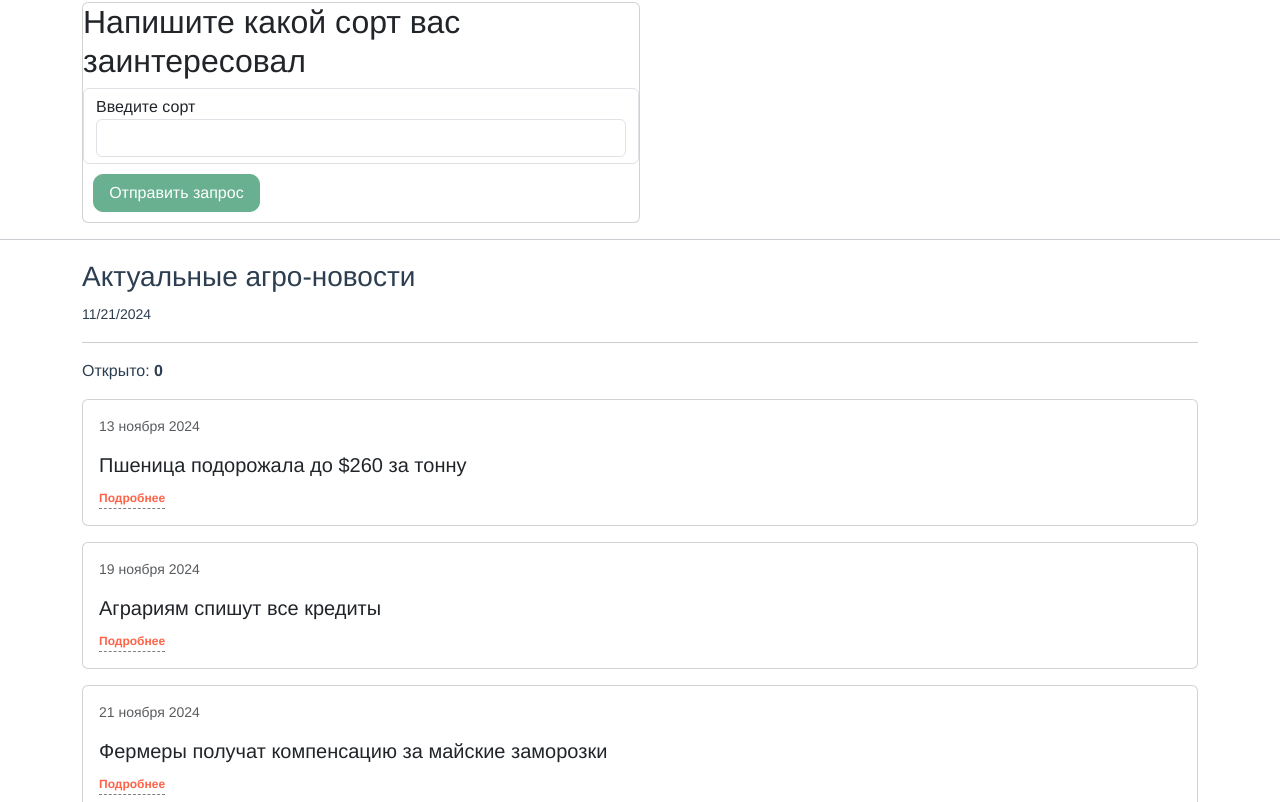
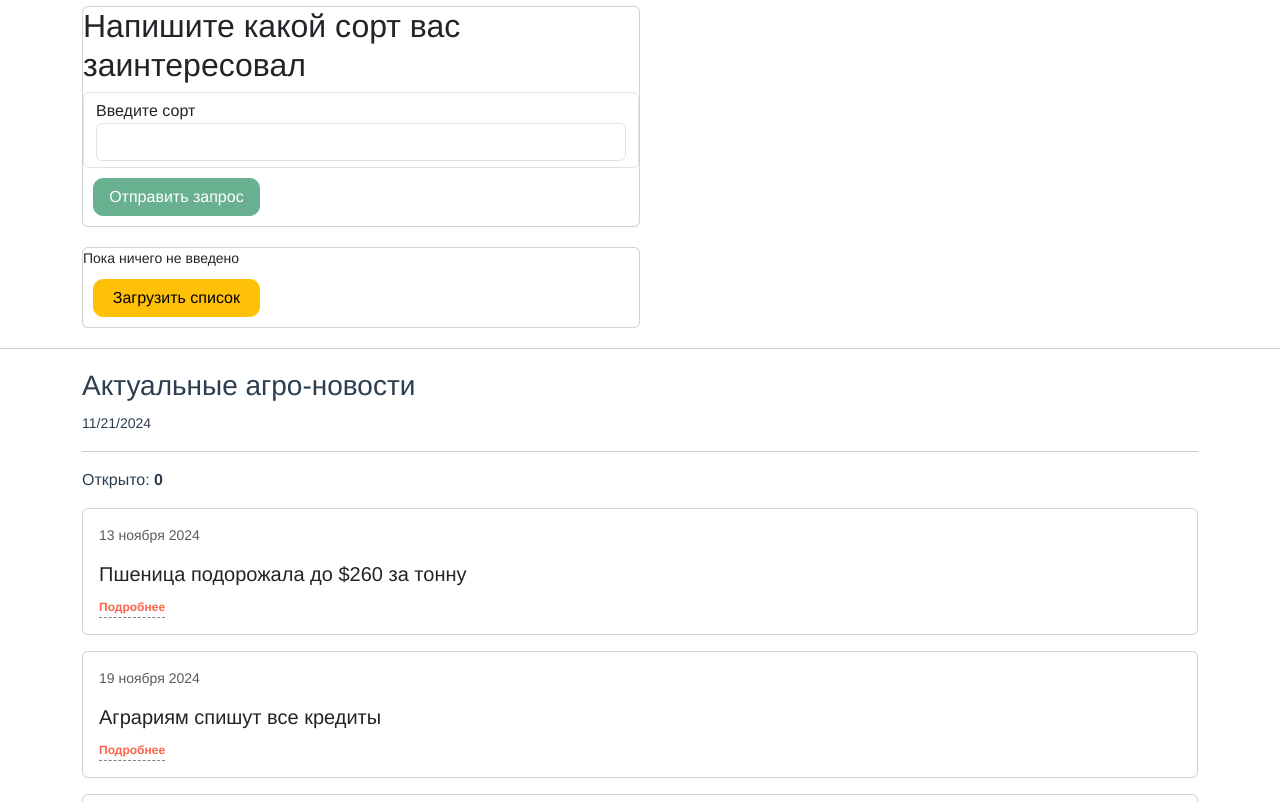
Before and after one commit to Yuthala/kub-garlic, a Vue app: page / in a window 1280 px wide. Shown: the part 980-1782 px from the top of the page. Built offline with nearby package versions, Linux system fonts and the light colour scheme.

Commit message:
get request through axios

```diff
--- a/package.json
+++ b/package.json
@@ -8,6 +8,7 @@
     "lint": "vue-cli-service lint"
   },
   "dependencies": {
+    "axios": "^1.7.9",
     "core-js": "^3.8.3",
     "vue": "^3.2.13"
   },
--- /dev/null
+++ b/src/AppSortList.vue
@@ -0,0 +1,32 @@
+<template>
+	<div v-if="sort.length !== 0">
+		<div class="card" v-for="item in sort" :key="item.id">
+			<h3>{{ item.firstName }}</h3>
+		</div>
+	</div>
+	<div class="card center" v-else>
+		<small>Пока ничего не введено</small>
+		<button class="btn btn-warning" @click="$emit('load')">Загрузить список</button>
+	</div>
+</template>
+
+<script>
+	export default {
+		emits:['load'],
+		props: ['sort']
+	}
+</script>
+
+<style scoped>
+	.card {
+		margin: 10px 0;
+	}
+	h3 {
+		padding-left: 15px;
+	}
+	button {
+		width: 30%;
+		border-radius: 10px;
+		margin: 10px;
+	}
+</style>
--- a/src/components/AppFormDB.vue
+++ b/src/components/AppFormDB.vue
@@ -10,14 +10,22 @@
 
 			<button class="btn btn-success" :disabled="name.length === 0" >Отправить запрос</button>
 		</form>
+
+	<app-sort-list
+		:sort="sort"
+		@load="loadSort"
+	></app-sort-list>
 	</div>
 </template>
 
 <script>
+import AppSortList from './../AppSortList.vue'
+import axios from 'axios'
 export default {
 	data() {
 		return {
-			name: ''
+			name: '',
+			sort: []
 		}
 	},
 	methods: {
@@ -38,14 +46,25 @@ export default {
 			const firebaseData = await response.json()
 			console.log(firebaseData)
 			this.name = ''
+		},
+		async loadSort() {
+			const {data} = await axios.get('https://vue-kub-garlic-default-rtdb.firebaseio.com/sort.json')
+			this.sort = Object.keys(data).map(key => {
+				return {
+					id: key,
+					...data[key]
+				}
+			})
 		}
-	}
+	},
+	components: {AppSortList}
 }
 </script>
 
 <style scoped>
 	.card {
 		width: 50%;
+		margin: 20px 0;
 	}
 
 	button {
```
Also changed, not shown: 1 other file (tests, documents, lock files or other folders).
